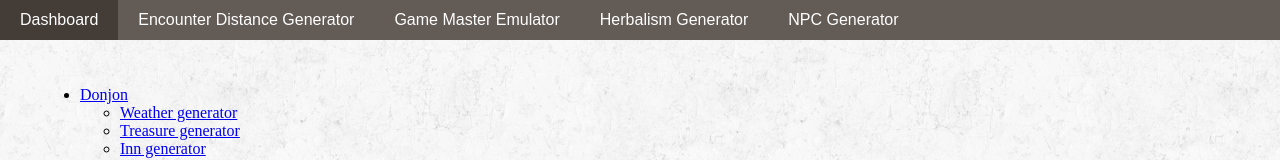
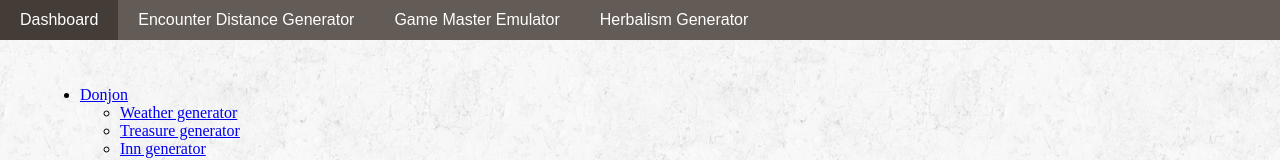
Before and after one commit to dmmike/emeralden-wereld, a Vue app: page /herbalism in a window 1280 px wide. Shown: the top 160 px of the page. Built offline with nearby package versions, Linux system fonts and the light colour scheme.

Commit message:
uitremmen NPC route

```diff
--- a/src/components/Navigation.vue
+++ b/src/components/Navigation.vue
@@ -13,9 +13,9 @@
             <router-link class="nav-item" to="/herbalism" :class="$route.path === '/herbalism' ? 'current-page' : ''">
                 <span class="nav-link">Herbalism Generator</span>
             </router-link>
-            <router-link class="nav-item" to="/npc" :class="$route.path === '/npc' ? 'current-page' : ''">
-                <span class="nav-link">NPC Generator</span>
-            </router-link>
+<!--            <router-link class="nav-item" to="/npc" :class="$route.path === '/npc' ? 'current-page' : ''">-->
+<!--                <span class="nav-link">NPC Generator</span>-->
+<!--            </router-link>-->
 <!--            <router-link class="nav-item" to="/crit">-->
 <!--                <span class="nav-link home">Critical Hit Generator</span>-->
 <!--            </router-link>-->
```
